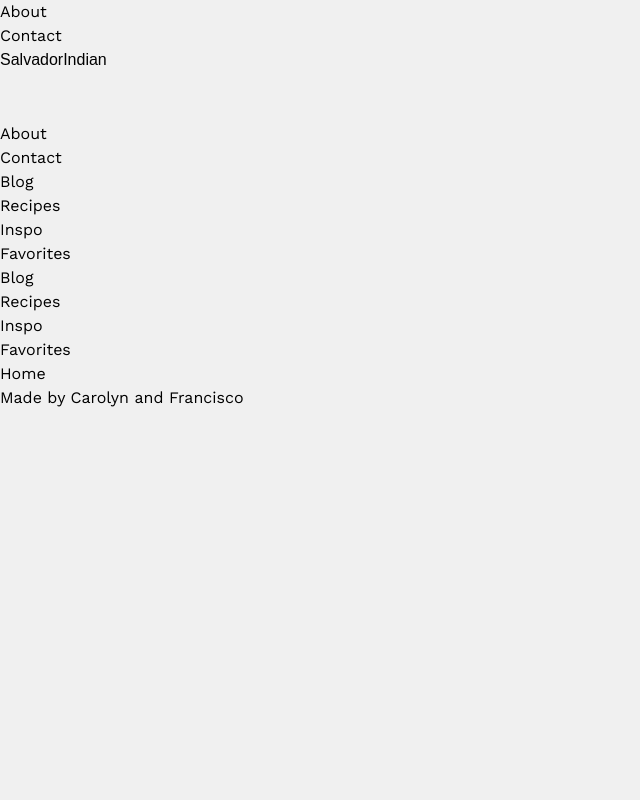
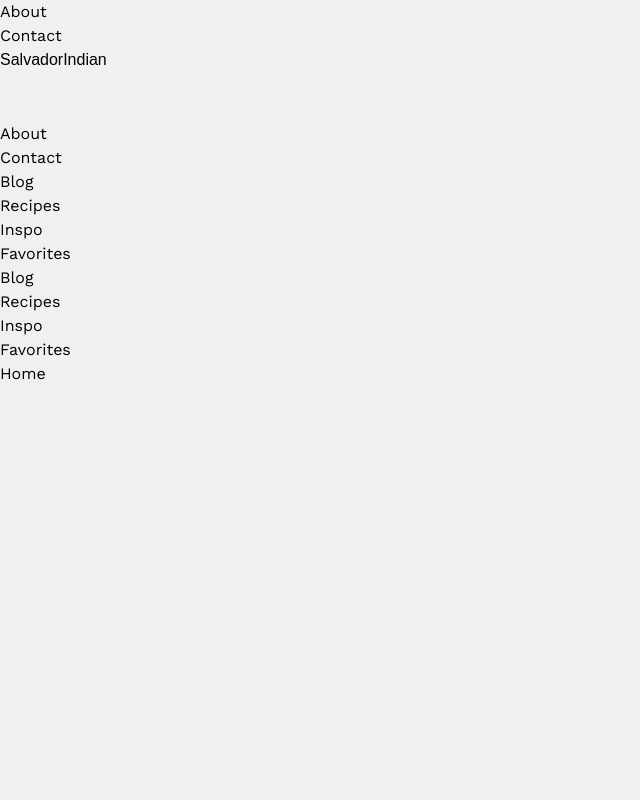
Before and after one commit to morales0/salvadorindian, a Next.js app: page / in a window 1280 px wide. Shown: the top 800 px of the page, without its empty margins (0-640 px from the left). Built offline with nearby package versions, Linux system fonts and the light colour scheme; some icons are missing; a web font is replaced by a local one.

Commit message:
resetting

```diff
--- a/src/pages/_app.tsx
+++ b/src/pages/_app.tsx
@@ -1,8 +1,13 @@
-import '../styles/globals.css'
-import type { AppProps } from 'next/app'
+import Layout from "@components/ui/layout/layout";
+import "../styles/globals.css";
+import type { AppProps } from "next/app";
 
 function MyApp({ Component, pageProps }: AppProps) {
-  return <Component {...pageProps} />
+  return (
+    <Layout>
+      <Component {...pageProps} />
+    </Layout>
+  );
 }
 
-export default MyApp
+export default MyApp;
--- a/src/pages/blog/index.tsx
+++ b/src/pages/blog/index.tsx
@@ -16,7 +16,7 @@ const mockPostData = [
 
 const Blog = () => {
   return (
-    <Layout>
+    <div>
       <div className="my-6 mx-auto font-bold text-lg max-w-3xl px-8">
         Our blog
       </div>
@@ -31,7 +31,7 @@ const Blog = () => {
           );
         })}
       </div>
-    </Layout>
+    </div>
   );
 };
 
--- a/src/pages/index.tsx
+++ b/src/pages/index.tsx
@@ -33,7 +33,7 @@ import styles from "../styles/Home.module.css";
 
 // Render home
 const Home = () => {
-  return <Layout home>Home</Layout>;
+  return <div style={{ height: "1000px" }}>Home</div>;
 };
 
 export default Home;
--- a/src/pages/recipes/index.tsx
+++ b/src/pages/recipes/index.tsx
@@ -1,7 +1,7 @@
 import Layout from "../../components/ui/layout/layout";
 
 const Recipes = () => {
-  return <Layout>Recipes</Layout>;
+  return <div>Recipes</div>;
 };
 
 export default Recipes;
```
Also changed, not shown: src/pages/about.tsx (added), src/pages/contact.tsx (added).
